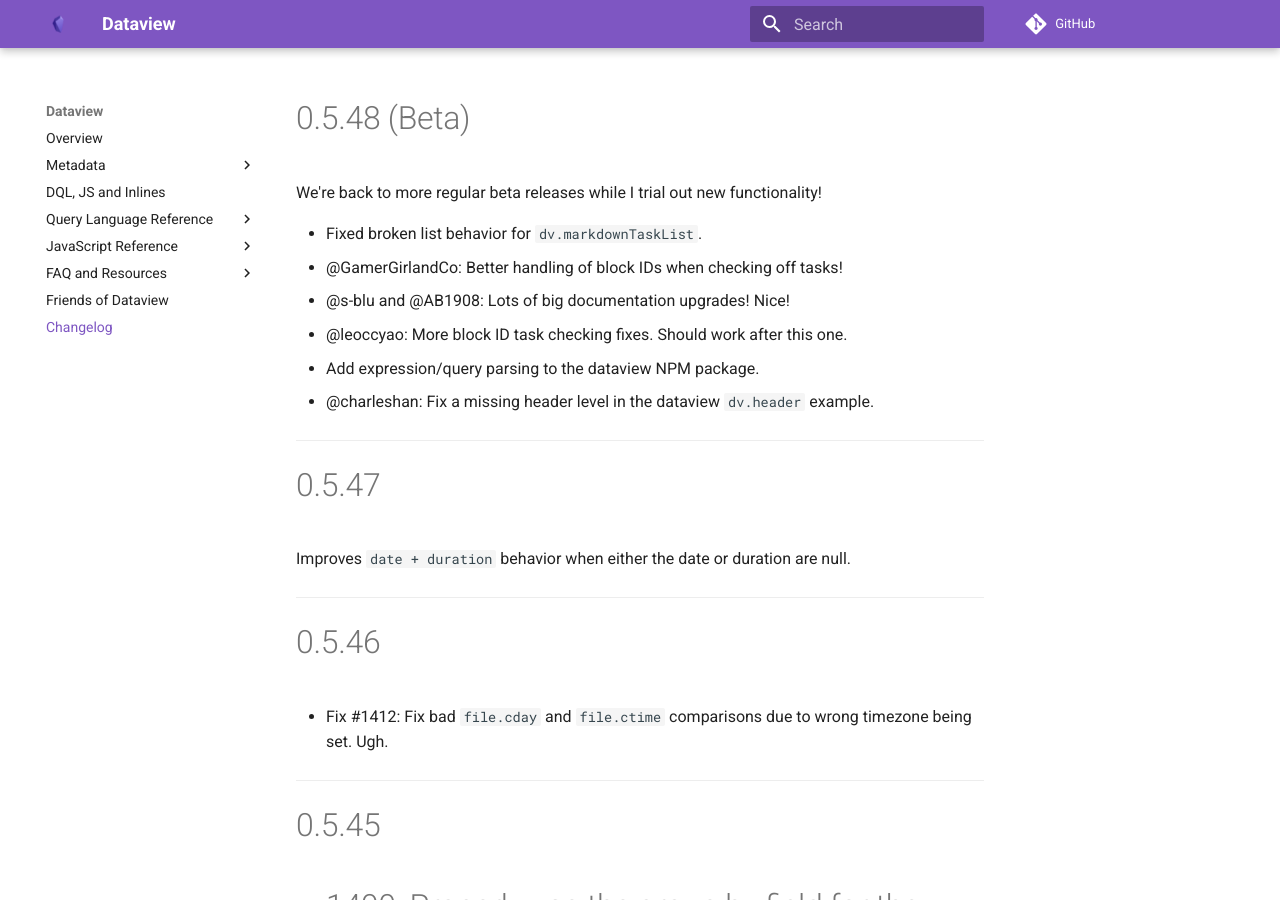
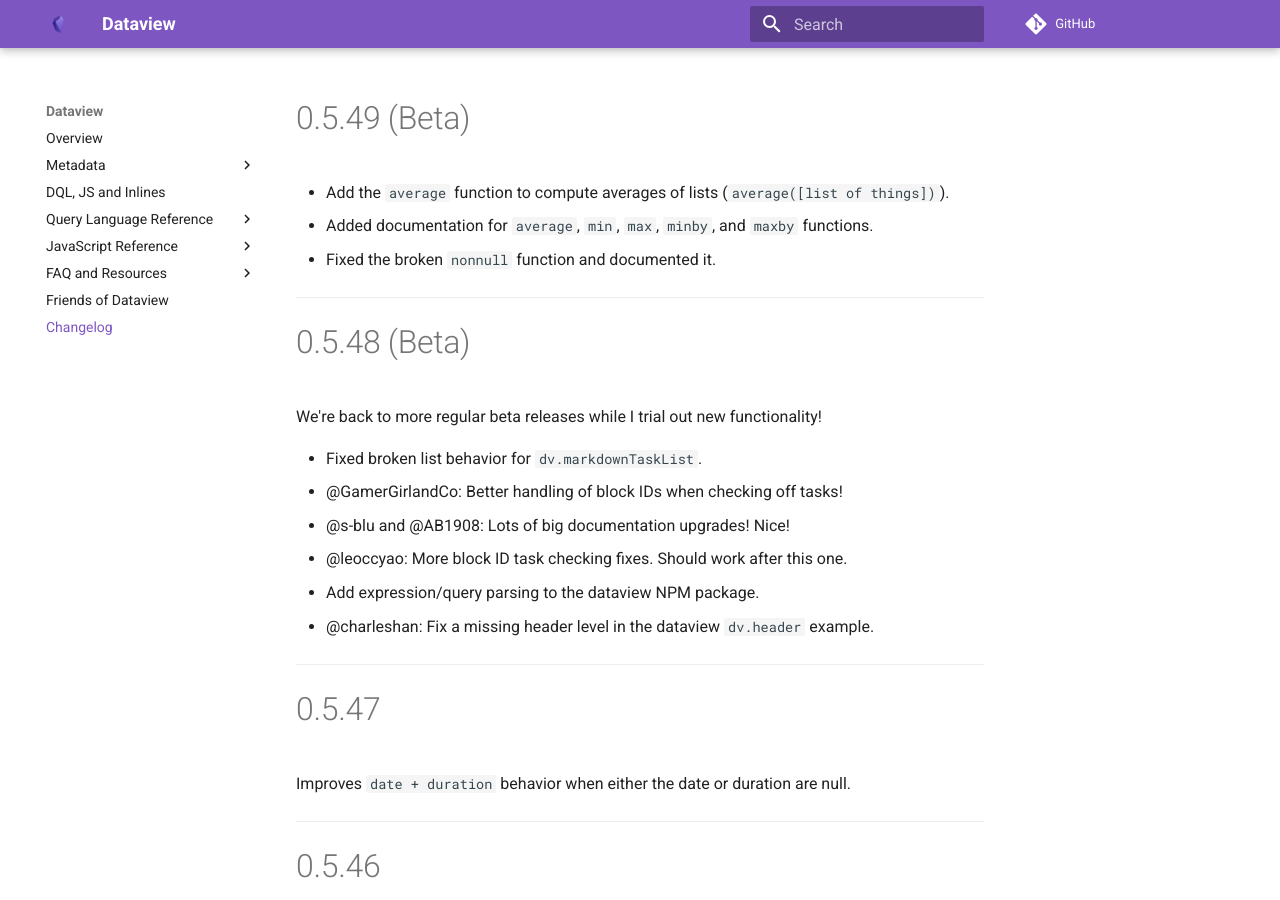
Before and after one commit to blacksmithgu/obsidian-dataview, an MkDocs documentation site: the page built from docs/docs/changelog.md, in a window 1280 px wide and 900 px high. Built offline with MkDocs 1.6.1 and Material for MkDocs 9.7.7, drawn with Linux system fonts in a browser that asks for light colours; comment, search, counter and statistics services are not loaded.

Commit message:
Auto-release beta 0.5.49

```diff
--- a/docs/docs/changelog.md
+++ b/docs/docs/changelog.md
@@ -1,3 +1,11 @@
+# 0.5.49 (Beta)
+
+- Add the `average` function to compute averages of lists (`average([list of things])`).
+- Added documentation for `average`, `min`, `max`, `minby`, and `maxby` functions.
+- Fixed the broken `nonnull` function and documented it.
+
+---
+
 # 0.5.48 (Beta)
 
 We're back to more regular beta releases while I trial out new functionality!
--- a/manifest-beta.json
+++ b/manifest-beta.json
@@ -1,7 +1,7 @@
 {
   "id": "dataview",
   "name": "Dataview",
-  "version": "0.5.48",
+  "version": "0.5.49",
   "minAppVersion": "0.13.11",
   "description": "Complex data views for the data-obsessed.",
   "author": "Michael Brenan <blacksmithgu@gmail.com>",
--- a/package.json
+++ b/package.json
@@ -1,6 +1,6 @@
 {
   "name": "obsidian-dataview",
-  "version": "0.5.48",
+  "version": "0.5.49",
   "description": "Advanced data views for Obsidian.md.",
   "main": "lib/index.js",
   "types": "lib/index.d.ts",
--- a/versions.json
+++ b/versions.json
@@ -124,5 +124,6 @@
   "0.5.45": "0.12.0",
   "0.5.46": "0.12.0",
   "0.5.47": "0.12.0",
-  "0.5.48": "0.13.11"
+  "0.5.48": "0.13.11",
+  "0.5.49": "0.13.11"
 }
```
Also changed, not shown: CHANGELOG.md.
